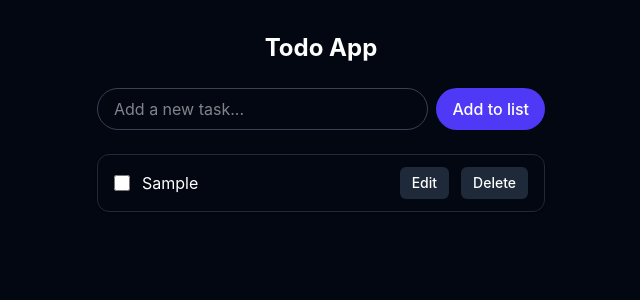
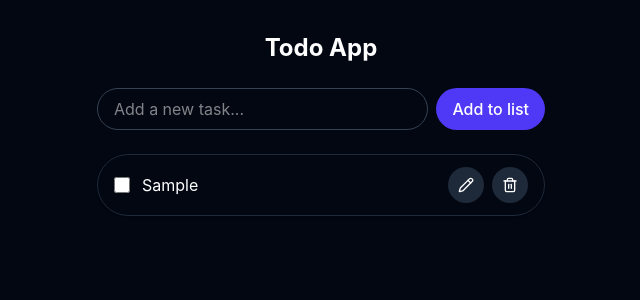
Before and after one commit to Javadbn88/Todo-app, a React (Vite) app: page / in a window 1280 px wide. Both pictures are taken after typing "Sample" into the empty fields and a click on the button "Add to list". Shown: the top 300 px of the page, without its empty margins (319-959 px from the left). Built offline with nearby package versions, Linux system fonts and the light colour scheme.

Commit message:
Update TodoItem.tsx

```diff
--- a/src/components/TodoItem.tsx
+++ b/src/components/TodoItem.tsx
@@ -1,4 +1,5 @@
 import type { Todo } from "../types/todo";
+import { Check, Pencil, Trash2 } from "lucide-react";
 
 type TodoItemProps = {
   todo: Todo;
@@ -23,29 +24,18 @@ function TodoItem({
 }: TodoItemProps) {
   return (
     <li
-      className="flex flex-col sm:flex-row sm:items-center gap-2 sm:gap-3
-                 rounded-xl border border-gray-800 bg-gray px-4 py-3 shadow-sm"
+      className="flex flex-row items-center gap-2 sm:gap-3
+                 rounded-full border border-gray-800 bg-gray px-3 py-3 sm:px-4 shadow-sm hover:bg-gray-900 transition-colors"
     >
       {isEditing ? (
-        <>
         <input
           value={editValue}
           onChange={(e) => onEditValueChange(e.target.value)}
-            className="flex-1 text-white rounded-xl border border-gray-800 px-3 py-1.5 text-sm
+          className="flex-1 min-w-0 text-white rounded-full border border-gray-800 px-3 py-2 text-sm
                      focus:outline-none focus:ring-2 focus:ring-indigo-500"
         />
-
-          <button
-            onClick={onSave}
-            className="self-start sm:self-auto rounded-md bg-green-600 px-3 py-1.5 text-sm
-                       font-medium text-white hover:bg-green-700 transition-colors"
-          >
-            Save
-          </button>
-        </>
       ) : (
-        <>
-          <div className="flex flex-1 items-center gap-3">
+        <div className="flex flex-1 min-w-0 items-center gap-3">
           <input
             type="checkbox"
             checked={todo.completed}
@@ -54,31 +44,45 @@ function TodoItem({
           />
 
           <span
-              className={`text-sm sm:text-base break-words ${
+            className={`min-w-0 flex-1 text-sm sm:text-base break-words ${
               todo.completed ? "line-through text-white" : "text-white"
             }`}
           >
             {todo.title}
           </span>
         </div>
+      )}
 
+      <div className="flex shrink-0 items-center gap-2">
+        {isEditing ? (
+          <button
+            onClick={onSave}
+            aria-label="Save"
+            className="flex h-9 w-9 shrink-0 items-center justify-center rounded-full bg-green-600
+                       text-white hover:bg-green-700 active:bg-green-800 transition-colors"
+          >
+            <Check className="h-4 w-4" />
+          </button>
+        ) : (
           <button
             onClick={onEdit}
-            className="self-start sm:self-auto rounded-md bg-gray-800 px-3 py-1.5 text-sm
-                       font-medium text-white hover:bg-gray-900 transition-colors"
+            aria-label="Edit"
+            className="flex h-9 w-9 shrink-0 items-center justify-center rounded-full bg-gray-800
+                       text-white hover:bg-gray-900 active:bg-black transition-colors"
           >
-            Edit
+            <Pencil className="h-4 w-4" />
           </button>
-        </>
         )}
 
         <button
           onClick={onDelete}
-        className="self-start sm:self-auto rounded-md bg-gray-800 px-3 py-1.5 text-sm
-                   font-medium text-white hover:bg-gray-900 transition-colors"
+          aria-label="Delete"
+          className="flex h-9 w-9 shrink-0 items-center justify-center rounded-full bg-gray-800
+                     text-white hover:bg-gray-900 active:bg-black transition-colors"
         >
-        Delete
+          <Trash2 className="h-4 w-4" />
         </button>
+      </div>
     </li>
   );
 }
```
Lines whose indentation alone changed are shown as unchanged.
